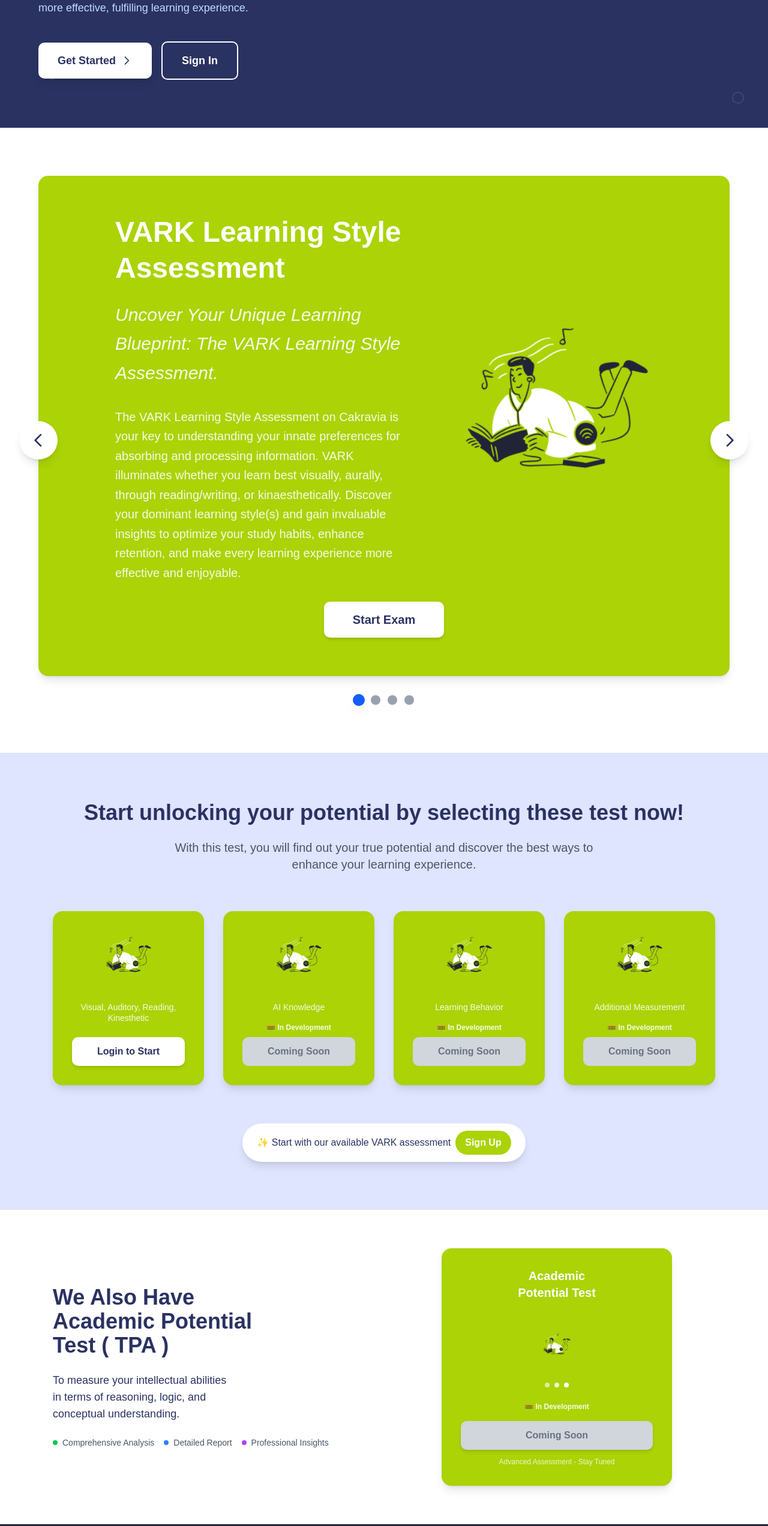
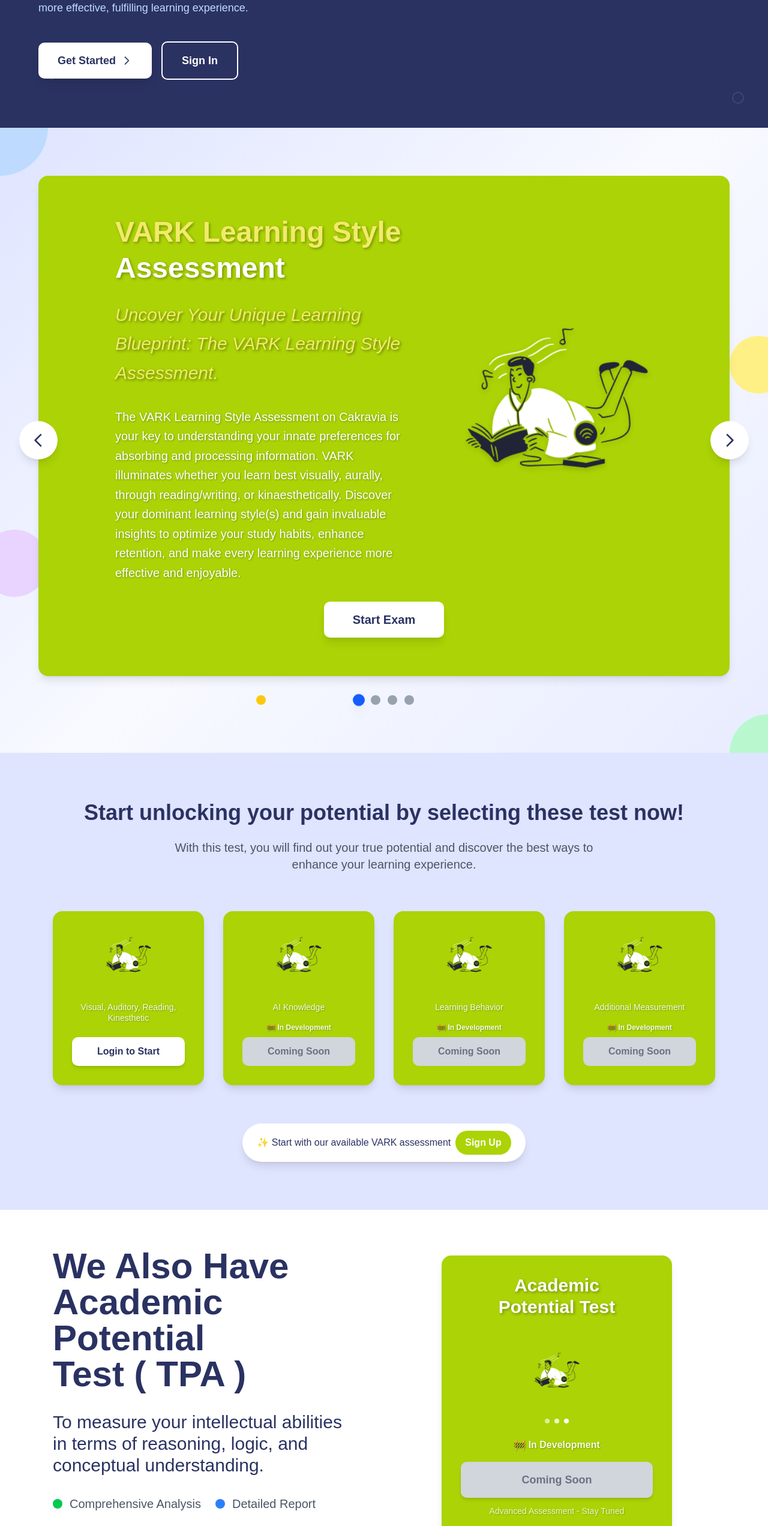
Before and after one commit to SMDV/cakravia-v0, a Next.js app: page / in a window 1280 px wide. Shown: the part 760-3304 px from the top of the page at 60% size. Built offline with nearby package versions, Linux system fonts and the light colour scheme.

Commit message:
add bit details

```diff
--- a/src/app/page.tsx
+++ b/src/app/page.tsx
@@ -236,8 +236,29 @@ const EnhancedHomepage = () => {
 
       {/* New Carousel Section */}
       <section
-        className="py-12 sm:py-16 lg:py-20 relative overflow-hidden bg-white"
+        className="py-12 sm:py-16 lg:py-20 relative overflow-hidden"
+        style={{
+          background: 'linear-gradient(135deg, #DFE4FF 0%, #F8FAFF 50%, #E8ECFF 100%)',
+          fontFamily: 'Merriweather Sans, sans-serif'
+        }}
       >
+        {/* Decorative Background Elements */}
+        <div className="absolute inset-0 overflow-hidden">
+          {/* Large decorative circles */}
+          <div className="absolute -top-20 -left-20 w-40 h-40 bg-blue-200 bg-opacity-30 rounded-full"></div>
+          <div className="absolute -bottom-16 -right-16 w-32 h-32 bg-green-200 bg-opacity-25 rounded-full"></div>
+          <div className="absolute top-1/3 -right-8 w-24 h-24 bg-yellow-200 bg-opacity-20 rounded-full"></div>
+          <div className="absolute bottom-1/4 -left-8 w-28 h-28 bg-purple-200 bg-opacity-15 rounded-full"></div>
+
+          {/* Small floating dots */}
+          <div className="absolute top-20 left-1/4 w-3 h-3 bg-blue-400 bg-opacity-40 rounded-full animate-pulse"></div>
+          <div className="absolute top-1/2 left-3/4 w-2 h-2 bg-green-400 bg-opacity-50 rounded-full animate-pulse" style={{ animationDelay: '1s' }}></div>
+          <div className="absolute bottom-20 left-1/3 w-4 h-4 bg-yellow-400 bg-opacity-30 rounded-full animate-pulse" style={{ animationDelay: '2s' }}></div>
+
+          {/* Subtle geometric shapes */}
+          <div className="absolute top-1/4 right-1/4 w-6 h-6 border-2 border-blue-300 border-opacity-30 rotate-45"></div>
+          <div className="absolute bottom-1/3 left-1/4 w-8 h-8 border-2 border-green-300 border-opacity-25 rotate-12"></div>
+        </div>
         {/* Left Navigation Arrow */}
         <button
           onClick={prevSlide}
@@ -276,18 +297,19 @@ const EnhancedHomepage = () => {
                   <div className="flex flex-col lg:flex-row items-center gap-8 lg:gap-16 xl:gap-20 mb-8">
                     {/* Text Content - Left Column */}
                     <div className="flex-1 text-center lg:text-left">
-                      <h3 className="text-white font-bold mb-4 sm:mb-6 text-2xl sm:text-3xl lg:text-4xl xl:text-5xl leading-tight">
-                        {carouselItems[currentSlide].title}
+                      <h3 className="font-bold mb-4 sm:mb-6 text-2xl sm:text-3xl lg:text-4xl xl:text-5xl leading-tight text-white" style={{ textShadow: '2px 2px 4px rgba(0,0,0,0.3)' }}>
+                        <span style={{ color: '#F2EA6B' }}>{carouselItems[currentSlide].title.replace(' Assessment', '')}</span>{' '}
+                        <span className="text-white">Assessment</span>
                       </h3>
-                      <h4 className="text-white text-lg sm:text-xl lg:text-2xl xl:text-3xl font-medium mb-6 sm:mb-8 opacity-90 leading-relaxed italic">
+                      <h4 className="text-lg sm:text-xl lg:text-2xl xl:text-3xl font-medium mb-6 sm:mb-8 leading-relaxed italic" style={{ color: '#F2EA6B', textShadow: '2px 2px 4px rgba(0,0,0,0.4)' }}>
                         {carouselItems[currentSlide].subtitle}
                       </h4>
-                      <p className="text-white text-base sm:text-lg lg:text-xl xl:text-xl mb-0 opacity-90 leading-relaxed max-w-4xl mx-auto lg:mx-0">
+                      <p className="text-base sm:text-lg lg:text-xl xl:text-xl mb-0 leading-relaxed max-w-4xl mx-auto lg:mx-0 text-white" style={{ textShadow: '1px 1px 3px rgba(0,0,0,0.3)' }}>
                         {carouselItems[currentSlide].description}
                       </p>
 
                       {!carouselItems[currentSlide].available && (
-                        <p className="text-white text-base sm:text-lg font-semibold opacity-90 mt-6">
+                        <p className="text-base sm:text-lg font-semibold mt-6" style={{ color: '#F2EA6B', textShadow: '1px 1px 3px rgba(0,0,0,0.4)' }}>
                           🚧 In Development
                         </p>
                       )}
@@ -301,7 +323,7 @@ const EnhancedHomepage = () => {
                           alt={carouselItems[currentSlide].title}
                           width={320}
                           height={320}
-                          className="object-contain w-full h-full"
+                          className="object-contain w-full h-full drop-shadow-lg"
                           draggable={false}
                         />
                       </div>
@@ -314,7 +336,7 @@ const EnhancedHomepage = () => {
                       isAuthenticated ? (
                         <Link
                           href={carouselItems[currentSlide].href}
-                          className="inline-flex items-center justify-center px-8 sm:px-10 lg:px-12 py-3 sm:py-4 bg-white rounded-lg font-semibold text-base sm:text-lg lg:text-xl hover:bg-gray-100 transition-all duration-300 transform hover:scale-105 shadow-md"
+                          className="inline-flex items-center justify-center px-8 sm:px-10 lg:px-12 py-3 sm:py-4 bg-white rounded-lg font-semibold text-base sm:text-lg lg:text-xl hover:bg-gray-50 transition-all duration-300 transform hover:scale-105 shadow-lg hover:shadow-xl"
                           style={{ color: '#2A3262' }}
                           onClick={(e) => e.stopPropagation()}
                         >
@@ -323,7 +345,7 @@ const EnhancedHomepage = () => {
                       ) : (
                         <Link
                           href="/login"
-                          className="inline-flex items-center justify-center px-8 sm:px-10 lg:px-12 py-3 sm:py-4 bg-white rounded-lg font-semibold text-base sm:text-lg lg:text-xl hover:bg-gray-100 transition-all duration-300 transform hover:scale-105 shadow-md"
+                          className="inline-flex items-center justify-center px-8 sm:px-10 lg:px-12 py-3 sm:py-4 bg-white rounded-lg font-semibold text-base sm:text-lg lg:text-xl hover:bg-gray-50 transition-all duration-300 transform hover:scale-105 shadow-lg hover:shadow-xl"
                           style={{ color: '#2A3262' }}
                           onClick={(e) => e.stopPropagation()}
                         >
@@ -396,11 +418,11 @@ const EnhancedHomepage = () => {
                 </div>
 
                 <div className="flex-grow">
-                  <h4 className="text-white text-base font-medium mb-3 sm:mb-4 text-sm leading-tight opacity-90">
+                  <h4 className="text-white text-base font-medium mb-3 sm:mb-4 text-sm leading-tight opacity-90" style={{ textShadow: '1px 1px 2px rgba(0,0,0,0.3)' }}>
                     {card.title}
                   </h4>
                   {!card.available && (
-                    <p className="text-white text-xs font-semibold opacity-90 mb-2">
+                    <p className="text-white text-xs font-semibold opacity-90 mb-2" style={{ textShadow: '1px 1px 2px rgba(0,0,0,0.3)' }}>
                       🚧 In Development
                     </p>
                   )}
@@ -472,27 +494,27 @@ const EnhancedHomepage = () => {
           <div className="flex flex-col lg:flex-row items-center gap-8 lg:gap-12">
             {/* Text Content */}
             <div className="flex-1 text-center lg:text-left order-2 lg:order-1">
-              <h2 className="text-2xl sm:text-3xl lg:text-4xl font-bold mb-4 sm:mb-6" style={{ color: '#2A3262' }}>
+              <h2 className="text-3xl sm:text-4xl lg:text-5xl xl:text-6xl font-bold mb-6 sm:mb-8" style={{ color: '#2A3262' }}>
                 We Also Have<br />
                 Academic Potential<br />
                 Test ( TPA )
               </h2>
-              <p className="text-base sm:text-lg mb-4 sm:mb-6" style={{ color: '#2A3262' }}>
+              <p className="text-lg sm:text-xl lg:text-2xl xl:text-3xl mb-6 sm:mb-8" style={{ color: '#2A3262' }}>
                 To measure your intellectual abilities<br className="hidden sm:block" />
                 in terms of reasoning, logic, and<br className="hidden sm:block" />
                 conceptual understanding.
               </p>
-              <div className="flex flex-wrap items-center justify-center lg:justify-start gap-4 text-sm text-gray-600">
-                <div className="flex items-center gap-2">
-                  <div className="w-2 h-2 rounded-full bg-green-500"></div>
+              <div className="flex flex-wrap items-center justify-center lg:justify-start gap-6 text-base sm:text-lg lg:text-xl text-gray-600">
+                <div className="flex items-center gap-3">
+                  <div className="w-3 h-3 sm:w-4 sm:h-4 rounded-full bg-green-500"></div>
                   <span>Comprehensive Analysis</span>
                 </div>
-                <div className="flex items-center gap-2">
-                  <div className="w-2 h-2 rounded-full bg-blue-500"></div>
+                <div className="flex items-center gap-3">
+                  <div className="w-3 h-3 sm:w-4 sm:h-4 rounded-full bg-blue-500"></div>
                   <span>Detailed Report</span>
                 </div>
-                <div className="flex items-center gap-2">
-                  <div className="w-2 h-2 rounded-full bg-purple-500"></div>
+                <div className="flex items-center gap-3">
+                  <div className="w-3 h-3 sm:w-4 sm:h-4 rounded-full bg-purple-500"></div>
                   <span>Professional Insights</span>
                 </div>
               </div>
@@ -504,18 +526,18 @@ const EnhancedHomepage = () => {
                 className="rounded-2xl p-6 sm:p-8 text-center w-full max-w-sm transform hover:scale-105 transition-all duration-300 shadow-lg"
                 style={{ backgroundColor: '#ABD305' }}
               >
-                <h3 className="text-white font-bold text-lg sm:text-xl mb-4 sm:mb-6">
+                <h3 className="text-white font-bold text-xl sm:text-2xl lg:text-3xl mb-4 sm:mb-6" style={{ textShadow: '2px 2px 4px rgba(0,0,0,0.3)' }}>
                   Academic<br />
                   Potential Test
                 </h3>
 
                 <div className="mb-4 sm:mb-6">
-                  <div className="w-20 h-20 sm:w-24 sm:h-24 mx-auto mb-3 sm:mb-4 flex items-center justify-center">
+                  <div className="w-24 h-24 sm:w-32 sm:h-32 mx-auto mb-3 sm:mb-4 flex items-center justify-center">
                     <Image
                       src={listeningMusicImage}
                       alt="Academic Potential Test"
-                      width={48}
-                      height={48}
+                      width={80}
+                      height={80}
                       className="object-contain"
                     />
                   </div>
@@ -526,18 +548,18 @@ const EnhancedHomepage = () => {
                   </div>
                 </div>
 
-                <p className="text-white text-xs font-semibold opacity-90 mb-4">
+                <p className="text-white text-sm sm:text-base font-semibold opacity-90 mb-4" style={{ textShadow: '1px 1px 2px rgba(0,0,0,0.3)' }}>
                   🚧 In Development
                 </p>
 
                 <button
                   disabled
-                  className="w-full py-2 sm:py-3 bg-gray-300 rounded-lg font-semibold text-sm sm:text-base cursor-not-allowed text-gray-500 shadow-md"
+                  className="w-full py-3 sm:py-4 bg-gray-300 rounded-lg font-semibold text-base sm:text-lg cursor-not-allowed text-gray-500 shadow-md"
                 >
                   Coming Soon
                 </button>
 
-                <p className="text-white text-xs mt-3 opacity-80">
+                <p className="text-white text-xs sm:text-sm mt-3 opacity-80" style={{ textShadow: '1px 1px 2px rgba(0,0,0,0.3)' }}>
                   Advanced Assessment - Stay Tuned
                 </p>
               </div>
```
